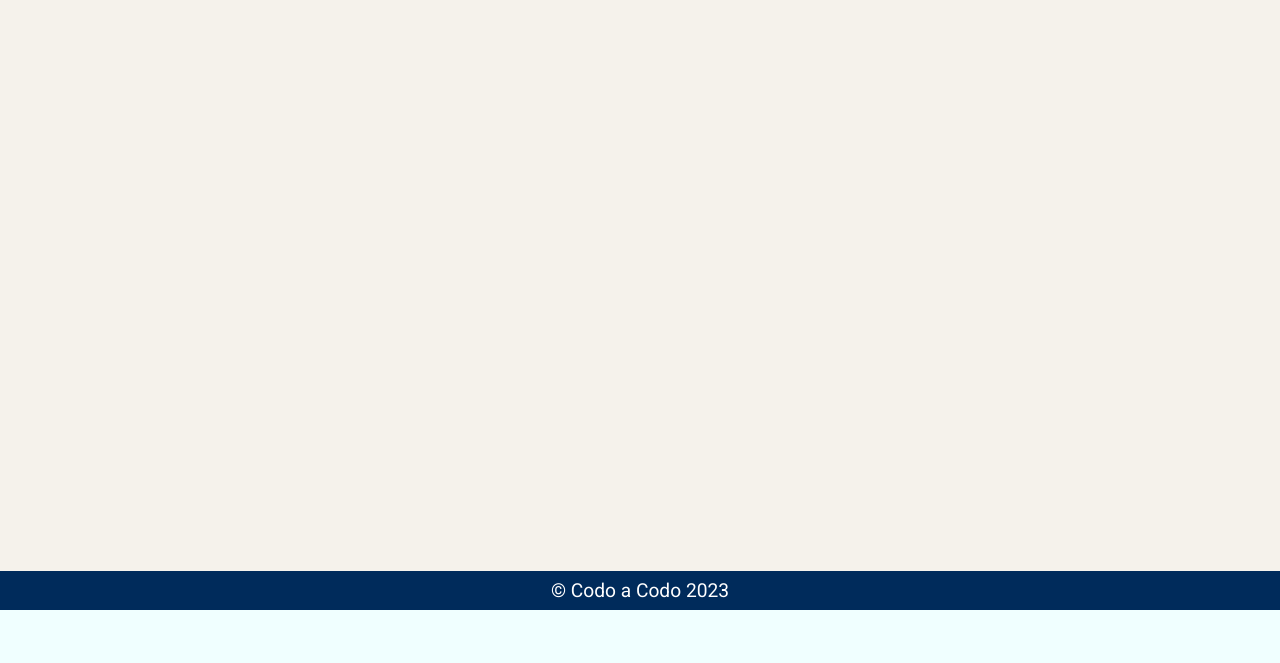
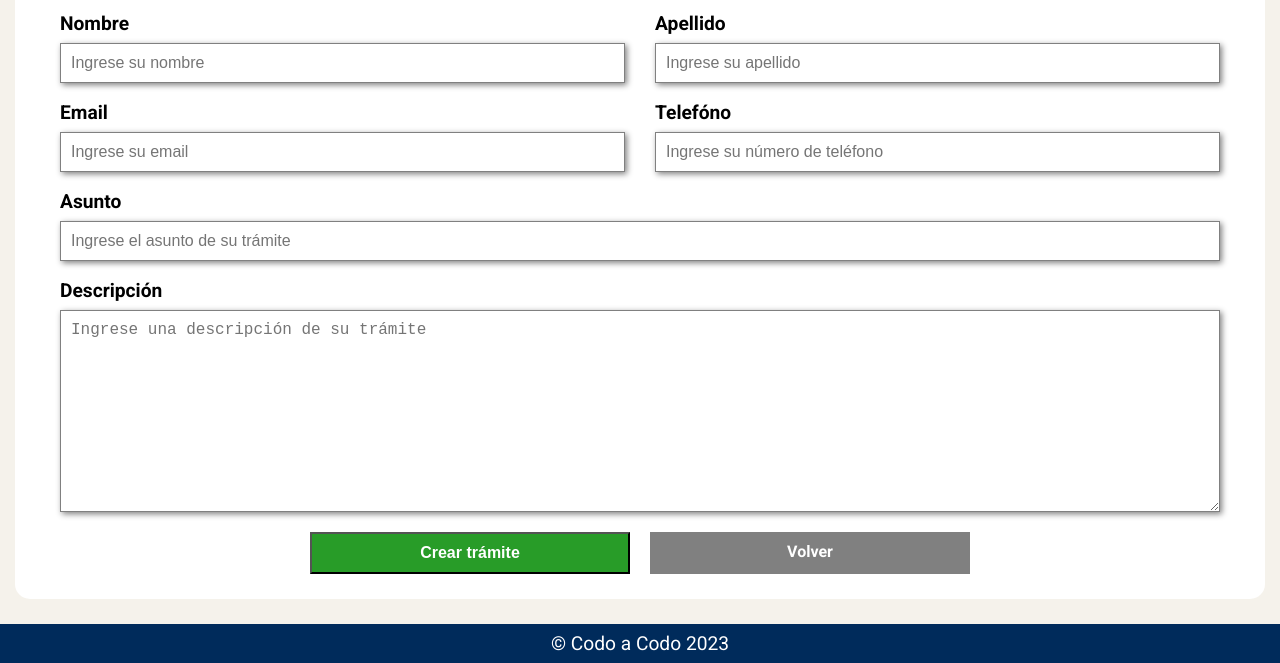
Before and after one commit to Gonhe18/SDT-CodoACodo, a plain HTML site: page pages/nuevo_tramite.html in a window 1280 px wide. Shown: the part 190-853 px from the top of the page. Before the commit the page ends 800 px from the top, so only its background shows below. Drawn offline with Linux system fonts and the light colour scheme.

Commit message:
estructura y lógica nuevo trámite

```diff
--- /dev/null
+++ b/js/nuevo_tramite.js
@@ -0,0 +1,29 @@
+//CREAR NUEVO TRÁMITE
+let form_nuevo = document.getElementById("form_nuevo");
+
+form_nuevo.addEventListener("submit", (e) => {
+	e.preventDefault();
+
+	const array_tramites = [];
+	const tramites = localStorage.getItem("tramites");
+	const FECHA = new Date(Date.now());
+	const HOY = FECHA.toLocaleDateString();
+
+	let id_tramite = tramites != null ? JSON.parse(tramites).slice(-1) : 1;
+
+	const DATA = Object.fromEntries(new FormData(e.target));
+	DATA.fecha_actualizacion = HOY;
+	DATA.estado = "Pendiente";
+
+	if (tramites == null) {
+		DATA.id = id_tramite;
+		array_tramites.push(DATA);
+		localStorage.setItem("tramites", JSON.stringify(array_tramites));
+	} else {
+		let nuevo_campo = JSON.parse(tramites);
+		DATA.id = id_tramite[0].id + 1;
+		nuevo_campo.push(DATA);
+		localStorage.setItem("tramites", JSON.stringify(nuevo_campo));
+	}
+	location.href = "/index.html";
+});
--- a/pages/nuevo_tramite.html
+++ b/pages/nuevo_tramite.html
@@ -8,8 +8,6 @@
 
 		<!-- CSS General -->
 		<link rel="stylesheet" href="\css\general.css" />
-		<!-- CSS Propio de esta página -->
-		<link rel="stylesheet" href="\css\nuevo_tramite.css" />
 	</head>
 	<body>
 		<header class="encabezado">
@@ -23,12 +21,95 @@
 		<main class="contenedor">
 			<section class="estructura_contenido">
 				<div class="contenedor_gral">
-					<!-- ACÁ VA TODO EL CONTENIDO RELACIONADO A LA PÁGINA -->
+					<h1 class="tit_principal">Nuevo Trámite</h1>
+					<form
+						action=""
+						method="post"
+						class="contenedor_form"
+						id="form_nuevo"
+					>
+						<div class="bloque_datos">
+							<div class="bloque_campos">
+								<label class="label_form" for="nombre">Nombre</label>
+								<input
+									type="text"
+									name="nombre"
+									id="nombre"
+									class="input_form"
+									placeholder="Ingrese su nombre"
+								/>
+							</div>
+							<div class="bloque_campos">
+								<label class="label_form" for="apellido"
+									>Apellido</label
+								>
+								<input
+									type="text"
+									name="apellido"
+									id="apellido"
+									class="input_form"
+									placeholder="Ingrese su apellido"
+								/>
+							</div>
+							<div class="bloque_campos">
+								<label class="label_form" for="email">Email</label>
+								<input
+									type="email"
+									name="email"
+									id="email"
+									class="input_form"
+									placeholder="Ingrese su email"
+								/>
+							</div>
+							<div class="bloque_campos">
+								<label class="label_form" for="tel">Telefóno</label>
+								<input
+									type="text"
+									name="tel"
+									id="tel"
+									class="input_form"
+									placeholder="Ingrese su número de teléfono"
+								/>
+							</div>
+						</div>
+						<div class="bloque_descripcion">
+							<div class="bloque_campos">
+								<label class="label_form" for="asunto">Asunto</label>
+								<input
+									type="text"
+									name="asunto"
+									id="asunto"
+									class="input_form"
+									placeholder="Ingrese el asunto de su trámite"
+								/>
+							</div>
+							<div class="bloque_campos">
+								<label class="label_form" for="descripcion"
+									>Descripción</label
+								>
+								<textarea
+									name="descripcion"
+									id="descripcion"
+									cols="30"
+									rows="10"
+									class="textarea_form"
+									placeholder="Ingrese una descripción de su trámite"
+								></textarea>
+							</div>
+						</div>
+						<div class="btn_form">
+							<button class="btn_guardar" id="guardar_nuevo">
+								Crear trámite
+							</button>
+							<a href="../index.html" class="btn_volver">Volver</a>
+						</div>
+					</form>
 				</div>
 			</section>
 		</main>
 		<footer class="pie_pagina">
 			<p>&copy Codo a Codo 2023</p>
 		</footer>
+		<script src="/js/nuevo_tramite.js"></script>
 	</body>
 </html>
```
